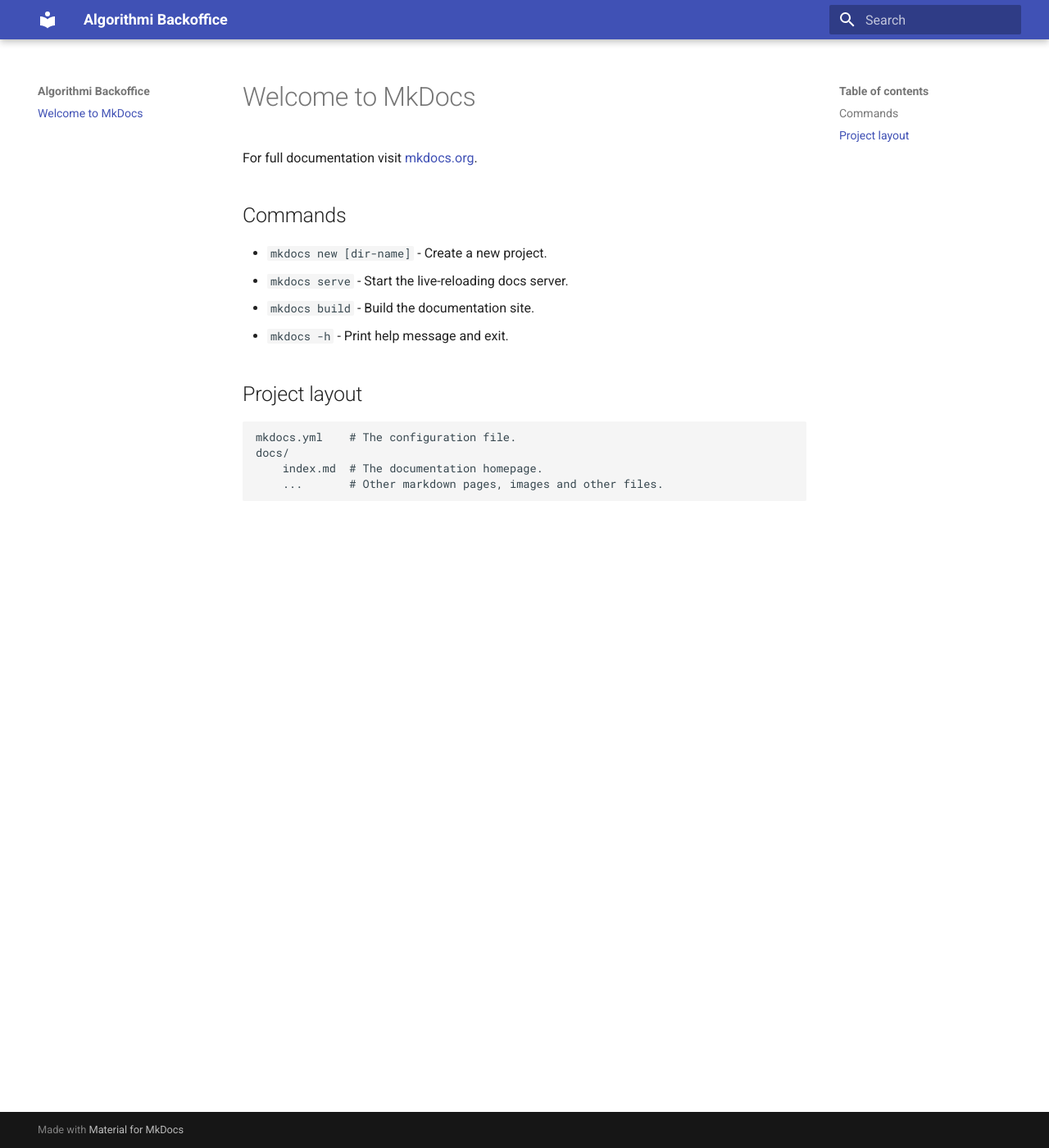
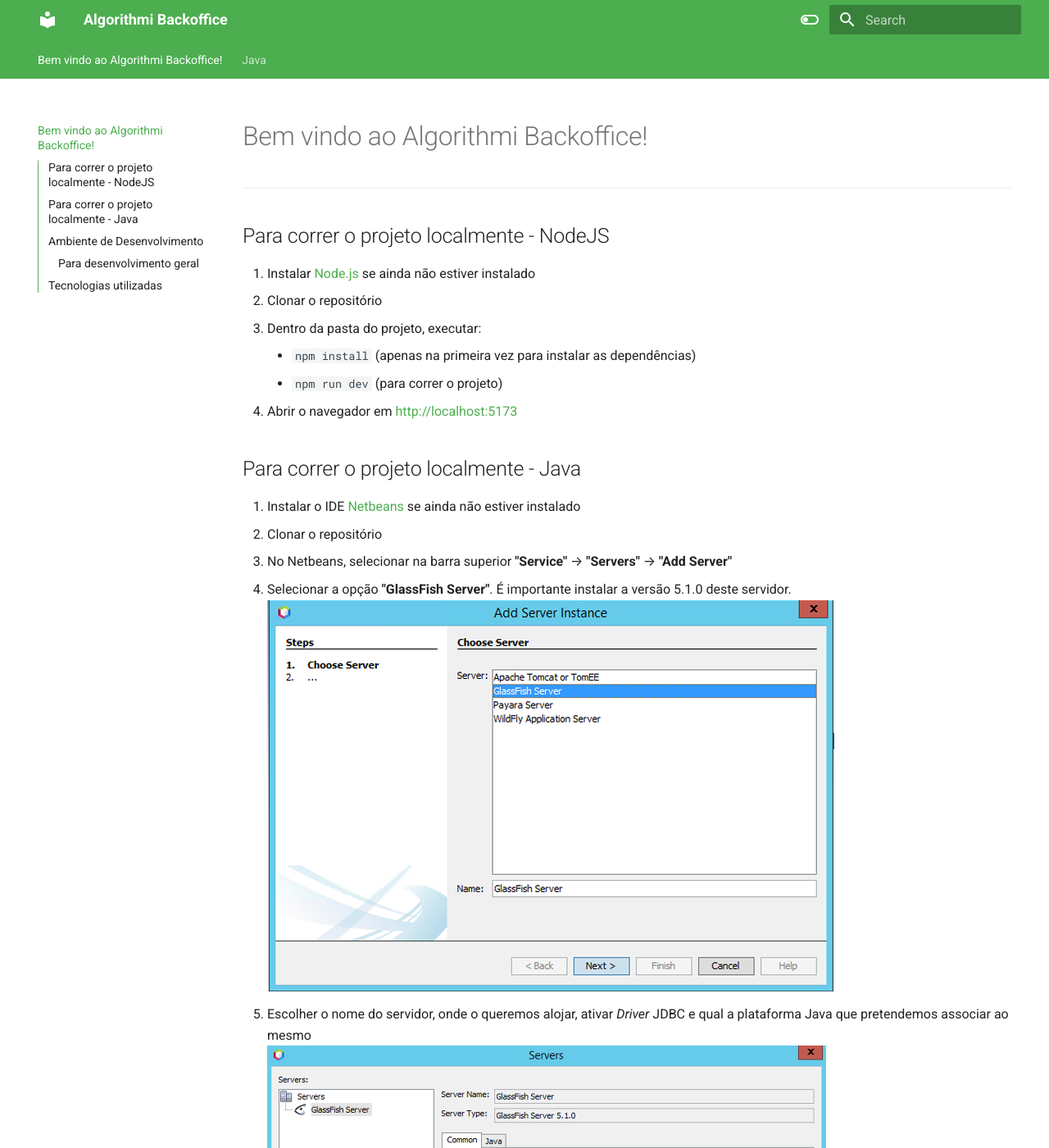
Before and after one commit to Xyrsto/algorithmi-backoffice-documentation, an MkDocs documentation site: the page built from docs/index.md, in a window 1280 px wide and 1400 px high. Shown: the whole window at 82% size. Built offline with MkDocs 1.6.1 and Material for MkDocs 9.7.7, drawn with Linux system fonts in a browser that asks for light colours; some of the changed text lies outside the part shown.

Commit message:
Initial Commit

```diff
--- a/docs/index.md
+++ b/docs/index.md
@@ -1,17 +1,50 @@
-# Welcome to MkDocs
+# Bem vindo ao Algorithmi Backoffice!
+***
+## Para correr o projeto localmente - NodeJS
 
-For full documentation visit [mkdocs.org](https://www.mkdocs.org).
+1. Instalar [Node.js](https://nodejs.org/en/download/) se ainda não estiver instalado
+2. Clonar o repositório
+3. Dentro da pasta do projeto, executar:
+    - `npm install` (apenas na primeira vez para instalar as dependências)
+    - `npm run dev` (para correr o projeto)
+4. Abrir o navegador em <http://localhost:5173>
 
-## Commands
+## Para correr o projeto localmente - Java
 
-* `mkdocs new [dir-name]` - Create a new project.
-* `mkdocs serve` - Start the live-reloading docs server.
-* `mkdocs build` - Build the documentation site.
-* `mkdocs -h` - Print help message and exit.
+1. Instalar o IDE [Netbeans](https://netbeans.apache.org/front/main/download/nb21/) se ainda não estiver instalado
+2. Clonar o repositório
+3. No Netbeans, selecionar na barra superior **"Service"** → **"Servers"** → **"Add Server"**
+4. Selecionar a opção **"GlassFish Server"**. É importante instalar a versão 5.1.0 deste servidor.
+<br/>
+![alt text](image.png)
+5. Escolher o nome do servidor, onde o queremos alojar, ativar *Driver* JDBC e qual a plataforma Java que pretendemos associar ao mesmo
+<br/>
+![alt text](image-1.png)
+![alt text](image-2.png)
+6. Carregar botão direito em cima do projeto chamado **"AlgorithmiBO"** e selecionar **"Clean and Build"**. Após isso, selecionar **"Run"**
+7. Abrir o navegador em <http://localhost:8080>
 
-## Project layout
+## Ambiente de Desenvolvimento
 
-    mkdocs.yml    # The configuration file.
-    docs/
-        index.md  # The documentation homepage.
-        ...       # Other markdown pages, images and other files.
+Utilizar o editor [Visual Studio Code](https://code.visualstudio.com/) com as seguintes extensões:
+
+### Para desenvolvimento geral
+
+- [JavaScript and TypeScript Nightly](https://marketplace.visualstudio.com/items?itemName=ms-vscode.vscode-typescript-next)
+- [Svelte for VS Code](https://marketplace.visualstudio.com/items?itemName=svelte.svelte-vscode)
+- [Svelte Intellisense](https://marketplace.visualstudio.com/items?itemName=ardenivanov.svelte-intellisense)
+- [Tailwind CSS IntelliSense](https://marketplace.visualstudio.com/items?itemName=bradlc.vscode-tailwindcss)
+- [Prettier - Code formatter](https://marketplace.visualstudio.com/items?itemName=esbenp.prettier-vscode)
+
+## Tecnologias utilizadas
+
+- [TypeScript](https://www.typescriptlang.org/)
+- [Prettier](https://prettier.io/)
+- [Svelte](https://svelte.dev/)
+- [SvelteKit](https://kit.svelte.dev/)
+- [Skeleton](https://www.skeleton.dev/)
+- [Tailwind CSS](https://tailwindcss.com/)
+- [Monaco Editor](https://microsoft.github.io/monaco-editor/)
+- [Xterm.js](https://xtermjs.org/)
+- [Comlink](https://github.com/GoogleChromeLabs/comlink)
+- [ANTLR](https://www.antlr.org/)
--- a/mkdocs.yml
+++ b/mkdocs.yml
@@ -1,3 +1,27 @@
 site_name: Algorithmi Backoffice
 theme:
   name: material
+  features:
+    - navigation.tabs
+    - navigation.sections
+    - toc.integrate
+    - navigation.top
+    - search.suggest
+    - search.highlight
+    - content.tabs.link
+    - content.code.annotation
+    - content.code.copy
+  language: en
+  palette:
+    - scheme: default
+      toggle:
+        icon: material/toggle-switch-off-outline
+        name: Switch to dark mode
+      primary: green
+      accent: purple
+    - scheme: slate
+      toggle:
+        icon: material/toggle-switch
+        name: Switch to light mode
+      primary: green
+      accent: lime
```
Also changed, not shown: docs/Java/Java.md (added, +21 -0 lines), docs/Java/REST API/Endpoints.md (added, +13 -0 lines), docs/Java/REST API/Packages/api.Authentication.md (added, +1 -0 lines), docs/Java/REST API/Packages/api.md (added, +50 -0 lines), docs/Java/REST API/Packages/api.Worksheets.md (added), docs/Java/REST API/Packages/myUtils.md (added), docs/Java/image-3.png (added), docs/Java/image-4.png (added), docs/image-1.png (added), docs/image-2.png (added), docs/image.png (added).
